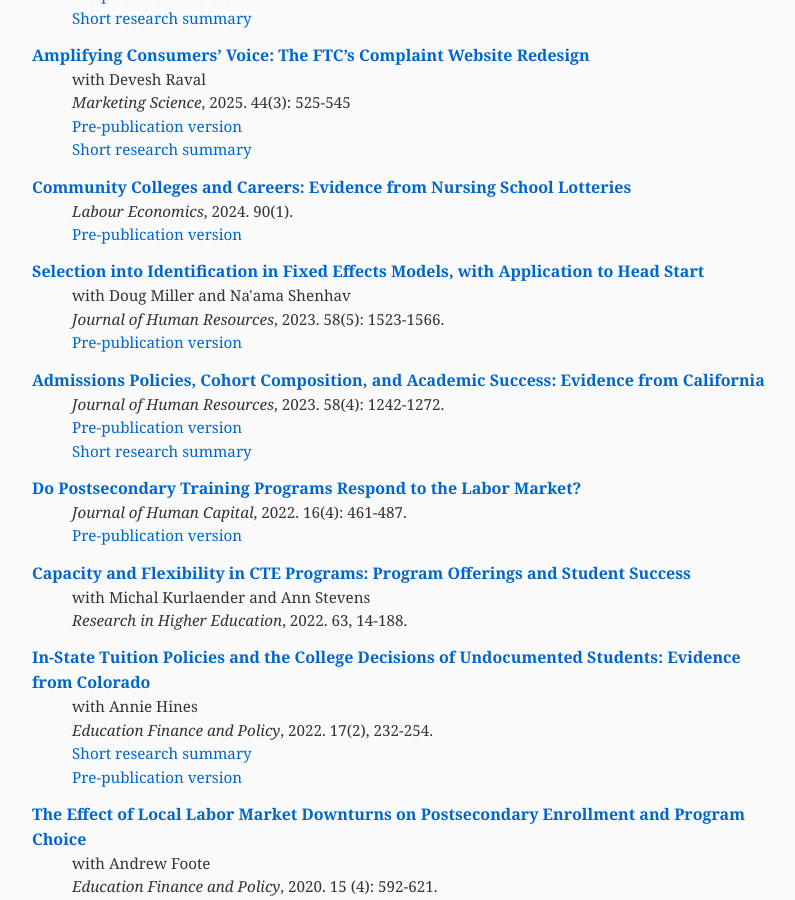
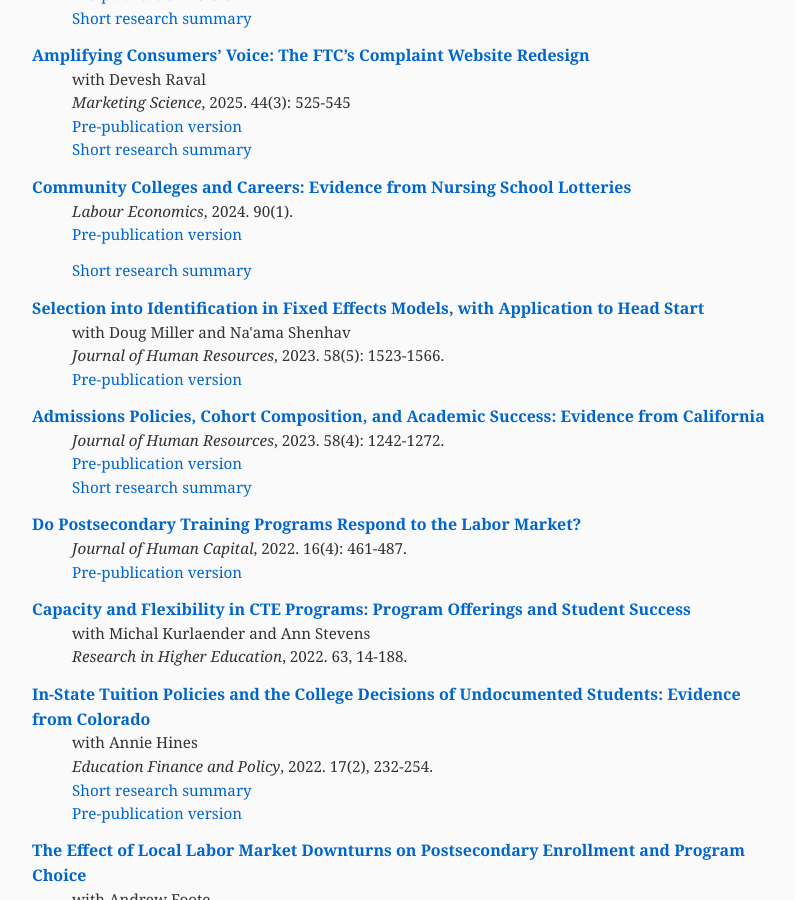
Before and after one commit to mzgrosz/mzgrosz.github.io, a Jekyll site: the page built from index.html, in a window 1280 px wide and 900 px high, scrolled down 944 px. Shown: the whole window, without its empty margins (233-1028 px from the left). Built offline with Jekyll 4.4.1, drawn with Linux system fonts in a browser that asks for light colours.

Commit message:
Update index.html

```diff
--- a/index.html
+++ b/index.html
@@ -64,6 +64,7 @@ title: Michel Grosz
 	<b><a href="https://www.sciencedirect.com/science/article/abs/pii/S092753712400085X">Community Colleges and Careers: Evidence from Nursing School Lotteries</a> </b> <br>
 	 <span class="indented-line"><em> Labour Economics</em>, 2024. 90(1).</span>
 	 <span class="indented-line"><a href="https://edworkingpapers.com/ai23-799"> Pre-publication version</a></span></p>
+	 <span class="indented-line"><a href="https://mzgrosz.github.io/research/grosz_adnlott_onepager.pdf">Short research summary</a></span>
 
 
 <p>
```
